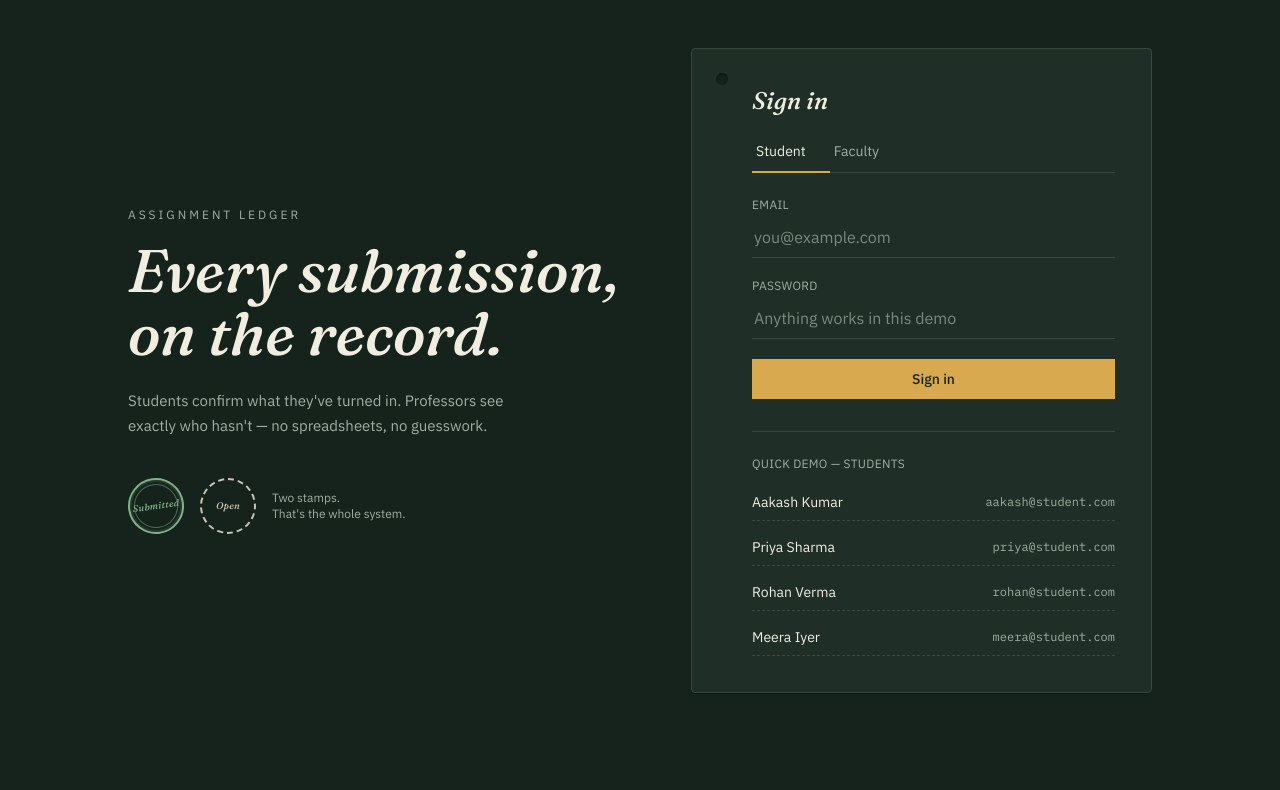
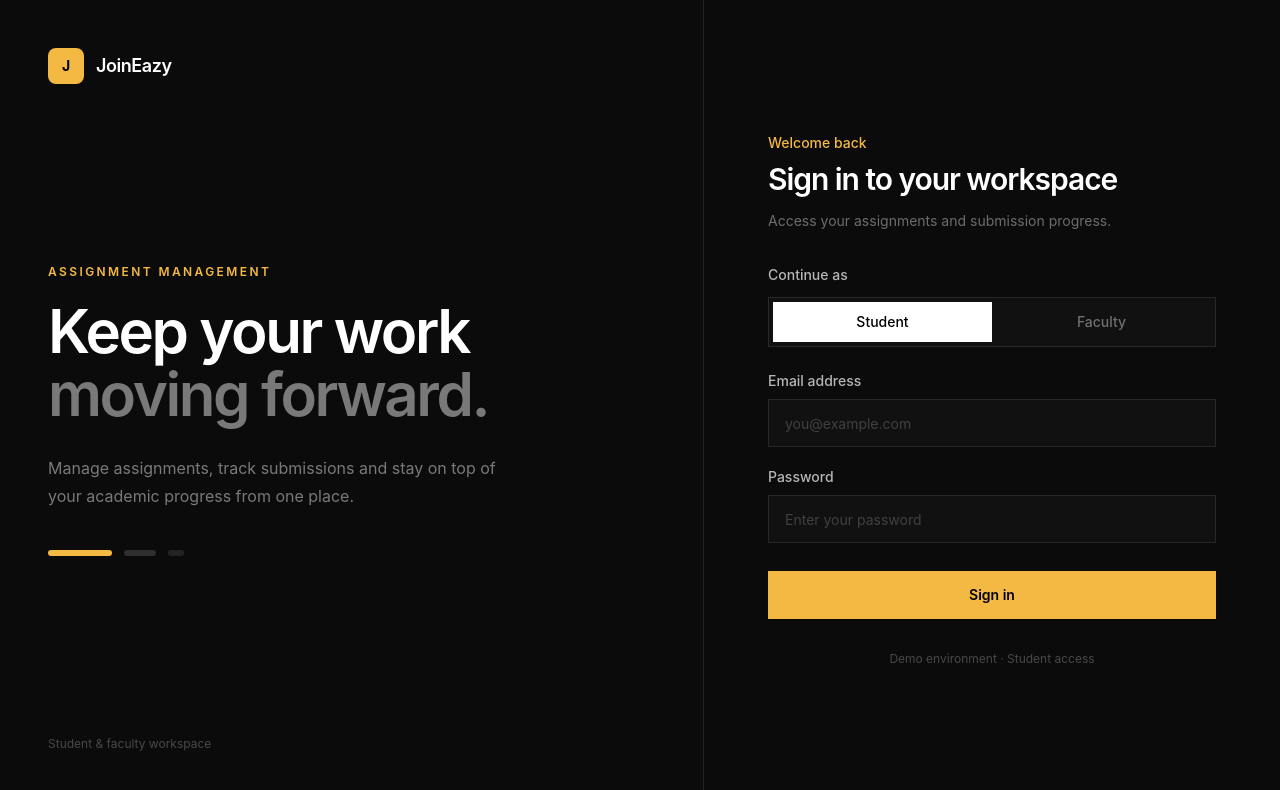
Before and after one commit to Aakash0023/JoinEazy-Dashboard, a React (Vite) app: page / in a window 1280 px wide. Shown: the top 790 px of the page. Built offline with nearby package versions, Linux system fonts and the light colour scheme.

Commit message:
rebuilt the new ui for the dashboard

```diff
--- a/src/components/Navbar.jsx
+++ b/src/components/Navbar.jsx
@@ -5,48 +5,71 @@ function Navbar({ onMenuClick }) {
   const initial = currentUser?.name?.charAt(0)?.toUpperCase() || "?";
 
   return (
-    <header className="sticky top-0 z-30 border-b border-ledger-line bg-ledger/95 backdrop-blur">
-      <div className="flex h-20 items-center justify-between px-4 sm:px-6 lg:px-10">
+    <header className="sticky top-0 z-30 border-b border-ledger-line/80 bg-ledger/90 backdrop-blur-xl">
+      <div className="flex h-[76px] items-center justify-between px-4 sm:px-6 lg:px-10">
         <div className="flex items-center gap-3">
           <button
             type="button"
             onClick={onMenuClick}
-            className="-ml-2 rounded p-2 text-sage hover:text-parchment lg:hidden"
+            className="-ml-2 flex h-10 w-10 items-center justify-center rounded-lg text-sage transition hover:bg-ledger-surface hover:text-parchment lg:hidden"
             aria-label="Toggle menu"
           >
-            <svg width="20" height="20" viewBox="0 0 24 24" fill="none" stroke="currentColor" strokeWidth="1.75">
+            <svg
+              width="20"
+              height="20"
+              viewBox="0 0 24 24"
+              fill="none"
+              stroke="currentColor"
+              strokeWidth="1.75"
+            >
               <path d="M4 7h16M4 12h16M4 17h16" strokeLinecap="round" />
             </svg>
           </button>
 
-          <div>
-            <p className="font-display text-2xl italic leading-none text-parchment">
-              JoinEazy
-            </p>
-            <p className="mt-1 text-[0.6rem] uppercase tracking-[0.2em] text-sage">
-              Assignment Ledger
-            </p>
+          <div className="flex items-center gap-4">
+            <div className="hidden h-8 w-px bg-ledger-line sm:block" />
+
+            <div>
+              <p className="font-display text-[1.7rem] italic leading-none tracking-tight text-parchment">
+                JoinEazy
+              </p>
+
+              <div className="mt-1 flex items-center gap-2">
+                <span className="h-px w-5 bg-brass" />
+                <p className="text-[0.58rem] font-medium uppercase tracking-[0.22em] text-sage">
+                  Assignment Ledger
+                </p>
+              </div>
+            </div>
           </div>
         </div>
 
-        <div className="flex items-center gap-4">
+        <div className="flex items-center gap-3 sm:gap-5">
           <div className="hidden text-right sm:block">
-            <p className="text-sm font-medium text-parchment">{currentUser?.name}</p>
-            <p className="text-xs text-sage">
-              {currentUser?.role === "admin" ? "Faculty" : "Student"} record
+            <p className="text-sm font-medium leading-tight text-parchment">
+              {currentUser?.name}
+            </p>
+
+            <p className="mt-1 font-mono text-[0.65rem] uppercase tracking-wide text-sage">
+              {currentUser?.role === "admin" ? "Faculty" : "Student"}
             </p>
           </div>
 
-          <div className="flex h-10 w-10 items-center justify-center rounded-full border border-brass/60 font-display italic text-brass">
+          <div className="relative flex h-10 w-10 items-center justify-center rounded-full border border-brass/50 bg-ledger-surface font-display text-lg italic text-brass">
             {initial}
+
+            <span className="absolute -bottom-0.5 -right-0.5 h-2.5 w-2.5 rounded-full border-2 border-ledger bg-moss" />
           </div>
+
+          <div className="hidden h-7 w-px bg-ledger-line sm:block" />
 
           <button
             type="button"
             onClick={logout}
-            className="border-b border-transparent pb-0.5 text-sm text-sage transition hover:border-brass hover:text-parchment"
+            className="group relative text-xs font-medium uppercase tracking-wider text-sage transition hover:text-parchment"
           >
             Sign out
+            <span className="absolute -bottom-1 left-0 h-px w-0 bg-brass transition-all duration-200 group-hover:w-full" />
           </button>
         </div>
       </div>
--- a/src/index.css
+++ b/src/index.css
@@ -1,127 +1,27 @@
 @import "tailwindcss";
 
-@theme {
-  --color-ledger: #16231c;
-  --color-ledger-surface: #1f2f27;
-  --color-ledger-raised: #29392f;
-  --color-ledger-line: #37493d;
+@layer base {
+  * {
+    box-sizing: border-box;
+  }
 
-  --color-parchment: #f2ede1;
-  --color-parchment-dim: #c9c3b4;
-  --color-sage: #9fb0a3;
-
-  --color-brass: #d8a94e;
-  --color-brass-dim: #b98f44;
-
-  --color-stamp: #c1523d;
-  --color-moss: #7fb088;
-
-  --font-display: "Fraunces", "Iowan Old Style", Georgia, serif;
-  --font-sans: "IBM Plex Sans", ui-sans-serif, system-ui, sans-serif;
-  --font-mono: "IBM Plex Mono", ui-monospace, "SFMono-Regular", monospace;
-}
-
-@layer base {
   html {
-    font-family: var(--font-sans);
+    min-width: 320px;
   }
 
   body {
-    background-color: var(--color-ledger);
-    color: var(--color-parchment);
+    margin: 0;
+    min-width: 320px;
   }
 
-  ::selection {
-    background-color: var(--color-brass);
-    color: var(--color-ledger);
+  button,
+  input,
+  textarea,
+  select {
+    font: inherit;
   }
 
-  :focus-visible {
-    outline: 2px solid var(--color-brass);
-    outline-offset: 2px;
+  button {
+    cursor: pointer;
   }
 }
-
-@layer utilities {
-  /* Ruled-paper underline input, used instead of boxed form fields */
-  .field-line {
-    background: transparent;
-    border: none;
-    border-bottom: 1px solid var(--color-ledger-line);
-    border-radius: 0;
-    padding: 0.5rem 0.125rem;
-    color: var(--color-parchment);
-    transition: border-color 150ms ease;
-  }
-
-  .field-line::placeholder {
-    color: var(--color-sage);
-    opacity: 0.7;
-  }
-
-  .field-line:focus {
-    outline: none;
-    border-bottom-color: var(--color-brass);
-  }
-
-  /* Ink stamp used for "Submitted" status */
-  .stamp {
-    position: relative;
-    display: inline-flex;
-    align-items: center;
-    justify-content: center;
-    border-radius: 9999px;
-    border: 2px solid var(--color-moss);
-    color: var(--color-moss);
-    font-family: var(--font-display);
-    font-style: italic;
-    font-size: 0.6rem;
-    letter-spacing: 0.02em;
-    text-align: center;
-    line-height: 1.05;
-    transform: rotate(-8deg);
-    box-shadow: inset 0 0 0 2px rgba(127, 176, 136, 0.15);
-  }
-
-  .stamp::before {
-    content: "";
-    position: absolute;
-    inset: 4px;
-    border-radius: 9999px;
-    border: 1px solid var(--color-moss);
-    opacity: 0.5;
-  }
-
-  .stamp-pending {
-    border-color: var(--color-parchment-dim);
-    color: var(--color-parchment-dim);
-    border-style: dashed;
-    transform: rotate(0deg);
-    box-shadow: none;
-  }
-
-  .stamp-pending::before {
-    display: none;
-  }
-
-  @keyframes stamp-drop {
-    0% {
-      transform: translateY(-140%) rotate(-18deg) scale(1.3);
-      opacity: 0;
-    }
-    60% {
-      transform: translateY(6%) rotate(-8deg) scale(1);
-      opacity: 1;
-    }
-    80% {
-      transform: translateY(-2%) rotate(-8deg) scale(1);
-    }
-    100% {
-      transform: translateY(0) rotate(-8deg) scale(1);
-    }
-  }
-
-  .stamp-animate {
-    animation: stamp-drop 480ms cubic-bezier(0.2, 0.8, 0.3, 1) both;
-  }
-}
--- a/src/pages/Login.jsx
+++ b/src/pages/Login.jsx
@@ -2,146 +2,185 @@ import { useState } from "react";
 import { useApp } from "../context/AppContext";
 
 function Login() {
-  const { login, students, admins } = useApp();
+  const { login } = useApp();
+
   const [role, setRole] = useState("student");
   const [email, setEmail] = useState("");
   const [password, setPassword] = useState("");
-  const [error, setError] = useState("");
-
-  const directory = role === "student" ? students : admins;
 
   const handleLogin = (e) => {
     e.preventDefault();
-    setError("");
 
-    const user = directory.find(
-      (u) => u.email.toLowerCase() === email.trim().toLowerCase()
-    );
+    const demoUsers = {
+      student: {
+        id: 1,
+        name: "Aakash",
+        email: "aakash@example.com",
+        role: "student",
+      },
+      admin: {
+        id: 2,
+        name: "Professor Sarah",
+        email: "sarah@example.com",
+        role: "admin",
+      },
+    };
 
-    if (!user) {
-      setError("No record matches that email for this role — try a card below.");
+    const user = demoUsers[role];
+
+    if (user.email !== email) {
+      alert("Invalid email");
       return;
     }
 
-    // No real backend, so any non-empty password is accepted for this demo.
     login(user);
   };
 
   return (
-    <div className="min-h-screen bg-ledger px-4 py-12 sm:px-8 lg:px-16">
-      <div className="mx-auto grid max-w-5xl gap-14 lg:grid-cols-[1.1fr_1fr] lg:items-center">
-        {/* Left: identity */}
+    <main className="min-h-screen bg-[#0b0b0c] text-white">
+      <div className="grid min-h-screen lg:grid-cols-[1.1fr_0.9fr]">
+        <section className="relative hidden overflow-hidden border-r border-white/10 lg:flex lg:flex-col lg:justify-between lg:p-12">
           <div>
-          <p className="text-xs uppercase tracking-[0.25em] text-sage">Assignment Ledger</p>
-          <h1 className="mt-4 font-display text-5xl italic leading-[1.05] text-parchment sm:text-6xl">
-            Every submission,
-            <br />
-            on the record.
-          </h1>
-          <p className="mt-6 max-w-sm text-[15px] leading-relaxed text-sage">
-            Students confirm what they've turned in. Professors see exactly who
-            hasn't — no spreadsheets, no guesswork.
-          </p>
+            <div className="flex items-center gap-3">
+              <div className="flex h-9 w-9 items-center justify-center rounded-lg bg-[#f4b942] text-sm font-bold text-black">
+                J
+              </div>
 
-          <div className="mt-10 flex items-center gap-4">
-            <span className="stamp w-14 h-14">Submitted</span>
-            <span className="stamp stamp-pending w-14 h-14">Open</span>
-            <p className="text-xs text-sage">
-              Two stamps.
-              <br />
-              That's the whole system.
-            </p>
+              <span className="text-lg font-semibold tracking-tight">
+                JoinEazy
+              </span>
             </div>
           </div>
 
-        {/* Right: the sign-in card */}
-        <div className="relative rounded-sm border border-ledger-line bg-ledger-surface p-7 shadow-[0_1px_0_rgba(0,0,0,0.4)] sm:p-9">
-          <span
-            className="absolute left-6 top-6 h-3 w-3 rounded-full bg-ledger"
-            style={{ boxShadow: "inset 0 1px 2px rgba(0,0,0,0.6)" }}
-            aria-hidden="true"
-          />
+          <div className="max-w-xl">
+            <p className="mb-5 text-xs font-semibold uppercase tracking-[0.2em] text-[#f4b942]">
+              Assignment management
+            </p>
 
-          <div className="pl-6">
-            <h2 className="font-display text-2xl italic text-parchment">Sign in</h2>
+            <h1 className="text-5xl font-semibold leading-[1.05] tracking-[-0.04em] xl:text-6xl">
+              Keep your work
+              <br />
+              <span className="text-white/45">moving forward.</span>
+            </h1>
 
-            <div className="mt-6 flex border-b border-ledger-line text-sm">
-              {["student", "admin"].map((r) => (
+            <p className="mt-7 max-w-md text-base leading-7 text-white/45">
+              Manage assignments, track submissions and stay on top of your
+              academic progress from one place.
+            </p>
+
+            <div className="mt-10 flex items-center gap-3">
+              <div className="h-1.5 w-16 rounded-full bg-[#f4b942]" />
+              <div className="h-1.5 w-8 rounded-full bg-white/15" />
+              <div className="h-1.5 w-4 rounded-full bg-white/10" />
+            </div>
+          </div>
+
+          <p className="text-xs text-white/25">Student & faculty workspace</p>
+        </section>
+
+        <section className="flex min-h-screen items-center justify-center px-5 py-10 sm:px-8">
+          <div className="w-full max-w-md">
+            <div className="mb-10 lg:hidden">
+              <div className="flex items-center gap-3">
+                <div className="flex h-9 w-9 items-center justify-center rounded-lg bg-[#f4b942] text-sm font-bold text-black">
+                  J
+                </div>
+
+                <span className="text-lg font-semibold tracking-tight">
+                  JoinEazy
+                </span>
+              </div>
+            </div>
+
+            <div className="mb-8">
+              <p className="text-sm font-medium text-[#f4b942]">Welcome back</p>
+
+              <h2 className="mt-2 text-3xl font-semibold tracking-[-0.035em]">
+                Sign in to your workspace
+              </h2>
+
+              <p className="mt-3 text-sm leading-6 text-white/40">
+                Access your assignments and submission progress.
+              </p>
+            </div>
+
+            <form onSubmit={handleLogin}>
+              <div className="mb-6">
+                <label className="mb-3 block text-sm font-medium text-white/70">
+                  Continue as
+                </label>
+
+                <div className="grid grid-cols-2 border border-white/10 bg-white/[0.025] p-1">
                   <button
-                  key={r}
                     type="button"
-                  onClick={() => {
-                    setRole(r);
-                    setEmail("");
-                    setError("");
-                  }}
-                  className={`relative -mb-px px-1 pb-3 pr-6 capitalize transition ${
-                    role === r ? "text-parchment" : "text-sage hover:text-parchment"
+                    onClick={() => setRole("student")}
+                    className={`py-2.5 text-sm font-medium transition ${
+                      role === "student"
+                        ? "bg-white text-black"
+                        : "text-white/40 hover:text-white"
                     }`}
                   >
-                  {r === "admin" ? "Faculty" : "Student"}
-                  {role === r && (
-                    <span className="absolute inset-x-0 bottom-0 h-[2px] bg-brass" />
-                  )}
+                    Student
                   </button>
-              ))}
+
+                  <button
+                    type="button"
+                    onClick={() => setRole("admin")}
+                    className={`py-2.5 text-sm font-medium transition ${
+                      role === "admin"
+                        ? "bg-white text-black"
+                        : "text-white/40 hover:text-white"
+                    }`}
+                  >
+                    Faculty
+                  </button>
+                </div>
               </div>
 
-            <form onSubmit={handleLogin} className="mt-6 space-y-5">
-              <div>
-                <label className="block text-xs uppercase tracking-wide text-sage">Email</label>
+              <div className="mb-5">
+                <label className="mb-2 block text-sm font-medium text-white/70">
+                  Email address
+                </label>
+
                 <input
                   type="email"
                   value={email}
                   onChange={(e) => setEmail(e.target.value)}
                   placeholder="you@example.com"
-                  className="field-line mt-1 w-full"
+                  className="h-12 w-full border border-white/10 bg-white/[0.025] px-4 text-sm text-white outline-none transition placeholder:text-white/20 focus:border-[#f4b942]"
                 />
               </div>
 
-              <div>
-                <label className="block text-xs uppercase tracking-wide text-sage">Password</label>
+              <div className="mb-7">
+                <label className="mb-2 block text-sm font-medium text-white/70">
+                  Password
+                </label>
+
                 <input
                   type="password"
                   value={password}
                   onChange={(e) => setPassword(e.target.value)}
-                  placeholder="Anything works in this demo"
-                  className="field-line mt-1 w-full"
+                  placeholder="Enter your password"
+                  className="h-12 w-full border border-white/10 bg-white/[0.025] px-4 text-sm text-white outline-none transition placeholder:text-white/20 focus:border-[#f4b942]"
                 />
               </div>
 
-              {error && <p className="text-sm text-stamp">{error}</p>}
-
               <button
                 type="submit"
-                className="w-full bg-brass py-2.5 text-sm font-medium text-ledger transition hover:bg-brass-dim"
+                className="flex h-12 w-full items-center justify-center bg-[#f4b942] text-sm font-semibold text-black transition hover:bg-[#ffd166]"
               >
                 Sign in
               </button>
             </form>
 
-            <div className="mt-8 border-t border-ledger-line pt-6">
-              <p className="mb-3 text-xs uppercase tracking-wide text-sage">
-                Quick demo — {role === "admin" ? "faculty" : "students"}
+            <p className="mt-8 text-center text-xs text-white/25">
+              Demo environment · {role === "student" ? "Student" : "Faculty"}{" "}
+              access
             </p>
-              <div className="space-y-2">
-                {directory.map((user) => (
-                  <button
-                    key={user.id}
-                    type="button"
-                    onClick={() => login(user)}
-                    className="flex w-full items-center justify-between border-b border-dashed border-ledger-line py-2 text-left transition hover:border-brass"
-                  >
-                    <span className="text-sm text-parchment">{user.name}</span>
-                    <span className="font-mono text-xs text-sage">{user.email}</span>
-                  </button>
-                ))}
           </div>
+        </section>
       </div>
-          </div>
-        </div>
-      </div>
-    </div>
+    </main>
   );
 }
 
```
Also changed, not shown: src/components/layout/DashboardLayout.jsx (+11 -9 lines). Lines whose indentation alone changed are shown as unchanged.
